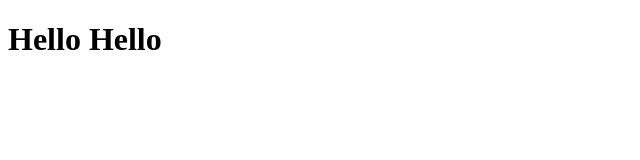
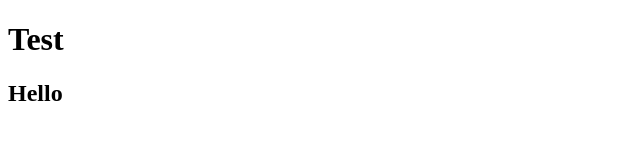
Before and after one commit to filipusarif/lazyCommit, a plain HTML site: page index.html in a window 1280 px wide. Shown: the whole page, without its empty margins (0-640 px from the left). Drawn offline with Linux system fonts and the light colour scheme.

Commit message:
index.html
Added 2 lines to index.html; Removed 1 lines from index.html

```diff
--- a/index.html
+++ b/index.html
@@ -6,6 +6,7 @@
     <title>Document</title>
 </head>
 <body>
-    <h1>Hello Hello</h1>
+    <h1>Test</h1>
+    <h2>Hello</h2>
 </body>
 </html>
```
